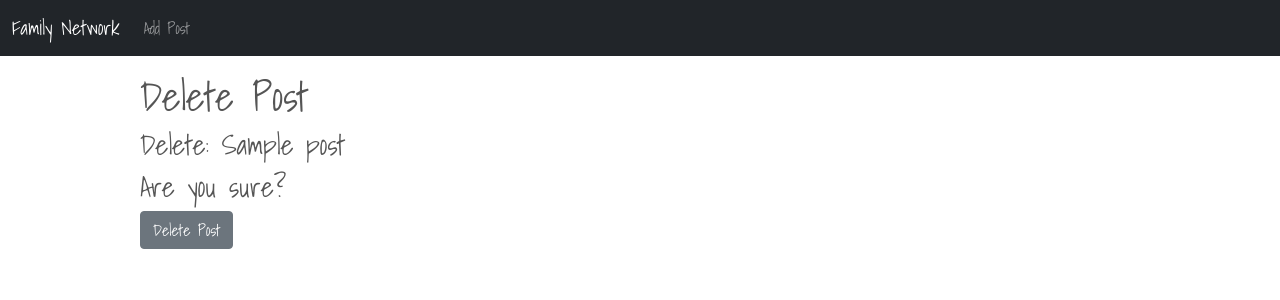
After one commit to onadj/familynetwork, a Django app: page /article/1/remove in a window 1280 px wide. The commit adds this page. Shown: the top 300 px of the page. Run offline with Django 3.2, Linux system fonts and the light colour scheme; tables that the repository leaves empty hold one stand-in row (values such as "Sample post"); some libraries are stand-ins or nearby versions.

Commit message:
added functionality for deleting post

```diff
--- a/home/urls.py
+++ b/home/urls.py
@@ -1,10 +1,11 @@
 from django.contrib import admin
 from django.urls import path
-from .views import HomeView, ArticleDetailView, AddPostView, UpdatePostView
+from .views import HomeView, ArticleDetailView, AddPostView, UpdatePostView, DeletePostView
 
 urlpatterns = [
     path('', HomeView.as_view(), name="home"),
     path('article/<int:pk>/', ArticleDetailView.as_view(), name='article-detail'),
     path('add_post/', AddPostView.as_view(), name='add_post'),
-    path('aarticle/edit/<int:pk>', UpdatePostView.as_view(), name='update_post'),
+    path('article/edit/<int:pk>', UpdatePostView.as_view(), name='update_post'),
+     path('article/<int:pk>/remove', DeletePostView.as_view(), name='delete_post'),
 ]
--- a/home/views.py
+++ b/home/views.py
@@ -1,7 +1,8 @@
 from django.shortcuts import render
-from django.views.generic import ListView, DetailView, CreateView, UpdateView
+from django.views.generic import ListView, DetailView, CreateView, UpdateView, DeleteView
 from .models import Post
 from .forms import PostForm, EditForm
+from django.urls import reverse_lazy, reverse
 
 # Create your views here.
 #def index(request):
@@ -10,6 +11,7 @@ from .forms import PostForm, EditForm
 class HomeView(ListView):
   model = Post
   template_name = 'home/index.html'
+  ordering = ['-id']
 
 class ArticleDetailView(DetailView):
     model = Post
@@ -28,3 +30,8 @@ class UpdatePostView(UpdateView):
     template_name = 'update_post.html'
      #fields = '__all__'
      #fields = ('title', 'title_tag', 'body')
+
+class DeletePostView(DeleteView):
+    model = Post
+    template_name = 'delete_post.html'
+    success_url = reverse_lazy('home')
--- a/templates/article_details.html
+++ b/templates/article_details.html
@@ -8,7 +8,9 @@
     <hr>
     <small> By: {{ post.author.first_name }}
         {{ post.author.last_name }}<br>
-        <a href="{% url 'update_post' post.pk %}">Edit</a><br>
+        <a href="{% url 'update_post' post.pk %}" class="btn btn-secondary">Edit</a><br>
+        <br>
+        <a href="{% url 'delete_post' post.pk %}" class="btn btn-secondary">Delete</a>
     </small>
     <br>
     {{ post.body }}
--- a/templates/base.html
+++ b/templates/base.html
@@ -82,7 +82,11 @@
         <li><a href="{% url 'article-detail' post.pk %}">
 
         {{ post.title }}</a> - {{ post.author.first_name }}
-            {{ post.author.last_name }} - <a href="{% url 'update_post' post.pk %}">Edit</a><br>
+            {{ post.author.last_name }} - <a href="{% url 'update_post' post.pk %}">Edit</a>
+            <br>
+
+            <a href="{% url 'delete_post' post.pk %}">Delete</a>
+            <br>
             {{ post.body }}</li>
 
         {% endfor %}
--- /dev/null
+++ b/templates/delete_post.html
@@ -0,0 +1,17 @@
+{% extends "base.html" %}
+{% block title %}Delete Post{% endblock %}
+{% block content %}
+<div class="container">
+<h1>Delete Post</h1>
+<h3>Delete: {{ post.title }}</h3>
+
+
+<div class="form-group">
+<form method="POST">
+    {% csrf_token %}
+    <h3>Are you sure?</h3>
+         <button class="btn btn-secondary">Delete Post</button>
+</form>
+</div>
+</div>
+{% endblock %}
```
